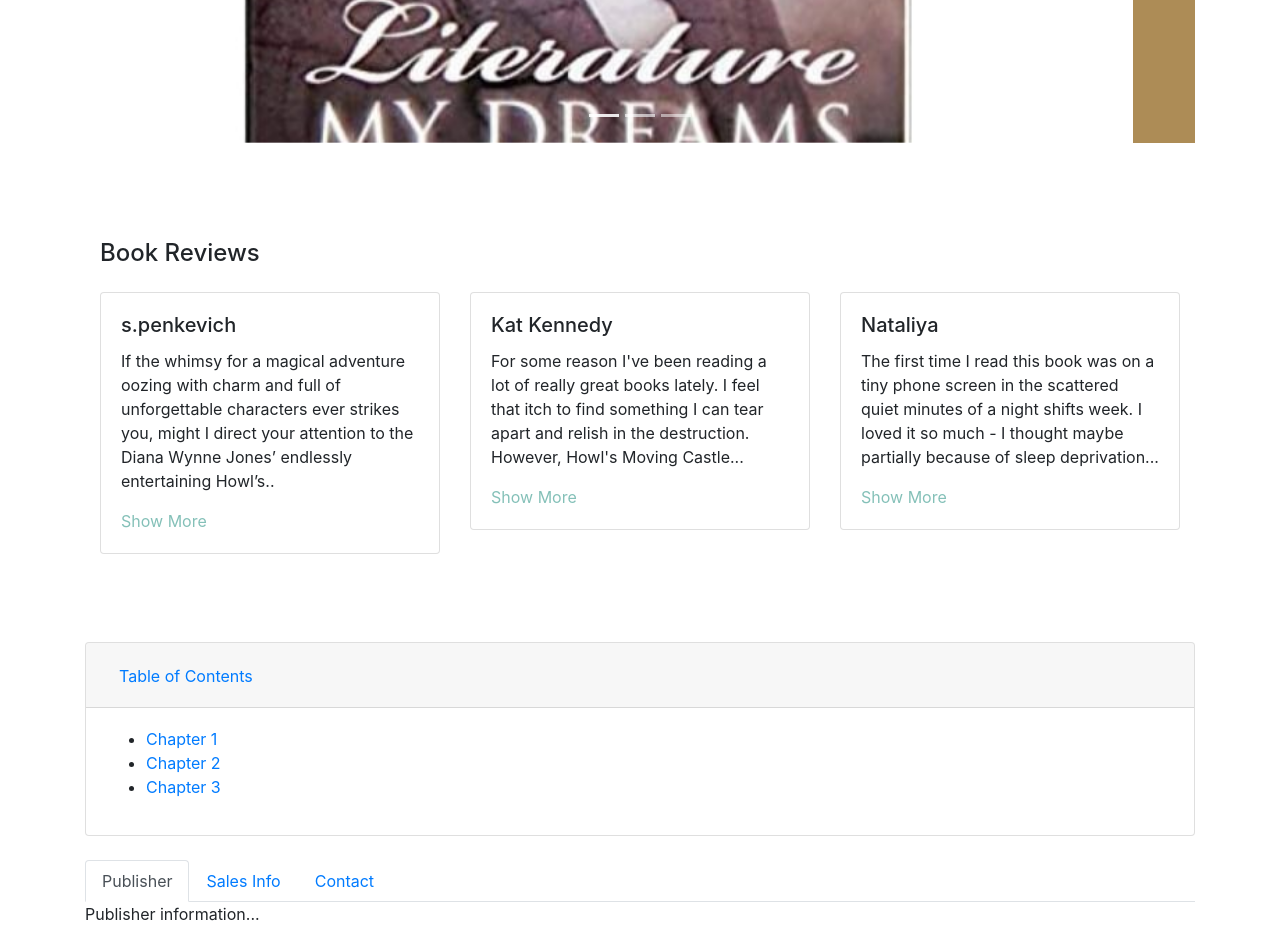
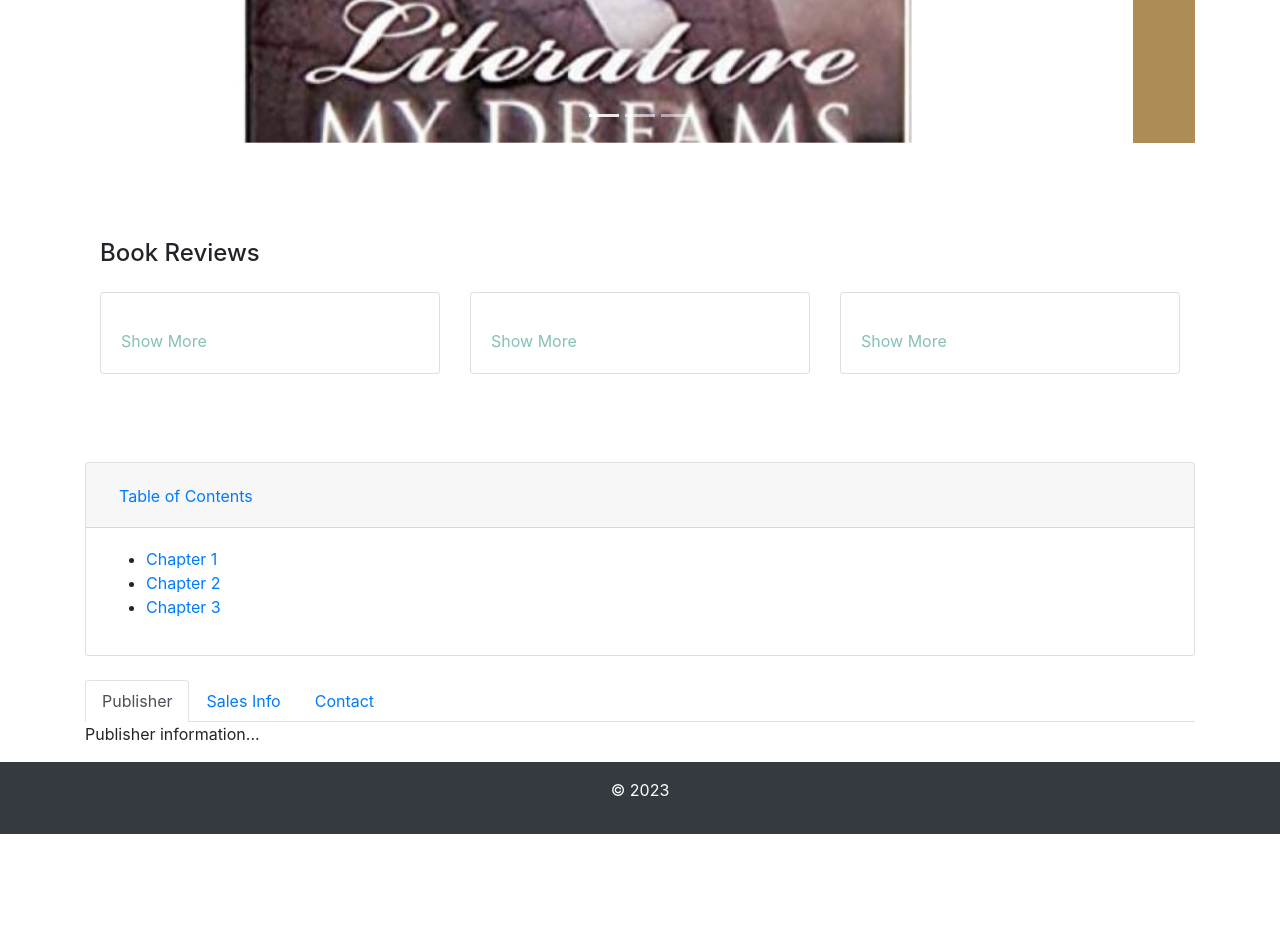
Before and after one commit to Suvamchauhan/fall2023-css-assignment2, a plain HTML site: page index.html in a window 1280 px wide. Shown: the part 357-1299 px from the top of the page. After the commit the page ends 1191 px from the top, so only its background shows below. Drawn offline with nearby package versions, Linux system fonts and the light colour scheme; a web font is replaced by a local one.

Commit message:
Update index.html

```diff
--- a/index.html
+++ b/index.html
@@ -5,6 +5,8 @@
   <title>Book Page with Bootstrap Components</title>
   <!-- Link Bootstrap CSS -->
   <link href="https://stackpath.bootstrapcdn.com/bootstrap/4.5.2/css/bootstrap.min.css" rel="stylesheet">
+  <link href="https://fonts.googleapis.com/css2?family=Anuphan:wght@500&family=Playfair+Display&family=Roboto:wght@400;500&family=Suwannaphum:wght@300;400&display=swap" rel="stylesheet">
+
   <style>
 
     .carousel-item img {
@@ -17,6 +19,8 @@
   </style>
 </head>
 <body>
+
+
 
 <!-- Navigation Bar -->
 <nav class="navbar navbar-expand-lg navbar-light bg-light fixed-top">
@@ -40,6 +44,12 @@
           <a class="nav-link" href="#">Contact</a>
         </li>
       </ul>
+
+      <form class="d-flex" role="search">
+        <input class="form-control me-2" type="search" placeholder="Search" aria-label="Search">
+        <button class="btn btn-outline-success" type="submit">Search</button>
+      </form>
+
     </div>
   </div>
 </nav>
@@ -84,11 +94,8 @@
                   <div class="col-md-4 mb-3">
                       <article class="card">
                           <div class="card-body">
-                              <h5 class="card-title">s.penkevich</h5>
-                              <p class="card-text"> If the whimsy for a magical adventure oozing with charm and
-                                  full of
-                                  unforgettable characters ever strikes you, might I direct your attention to the
-                                  Diana Wynne Jones’ endlessly entertaining Howl’s..</p>
+                              <h5 class="card-title"></h5>
+                              <p class="card-text"></p>
                               <a style="color: #84c0b8;" href="#">Show More</a>
                           </div> <!-- .card-body -->
                       </article>
@@ -98,10 +105,8 @@
                   <div class="col-md-4 mb-3">
                       <article class="card">
                           <div class="card-body">
-                              <h5 class="card-title">Kat Kennedy</h5>
-                              <p class="card-text">For some reason I've been reading a lot of really great books
-                                  lately. I feel that itch to find something I can tear apart and relish in the
-                                  destruction. However, Howl's Moving Castle...</p>
+                              <h5 class="card-title"></h5>
+                              <p class="card-text"></p>
                               <a style="color: #84c0b8;" href="#">Show More</a>
                           </div> <!-- .card-body -->
                       </article>
@@ -111,10 +116,8 @@
                   <div class="col-md-4 mb-3">
                       <article class="card">
                           <div class="card-body">
-                              <h5 class="card-title">Nataliya</h5>
-                              <p class="card-text">The first time I read this book was on a tiny phone screen in
-                                  the scattered quiet minutes of a night shifts week. I loved it so much - I
-                                  thought maybe partially because of sleep deprivation...
+                              <h5 class="card-title"></h5>
+                              <p class="card-text">
                               </p>
                               <a style="color: #84c0b8;" href="#">Show More</a>
                           </div> <!-- .card-body -->
@@ -179,6 +182,13 @@
   </div>
 </div>
 
+<!-- Footer -->
+<footer class="bg-dark text-white text-center py-3">
+  <p>&copy; 2023 </p>
+</footer>
+
+
+
 <!-- Link Bootstrap JS and jQuery -->
 <script src="https://ajax.googleapis.com/ajax/libs/jquery/3.5.1/jquery.min.js"></script>
 <script src="https://stackpath.bootstrapcdn.com/bootstrap/4.5.2/js/bootstrap.min.js"></script>
```
